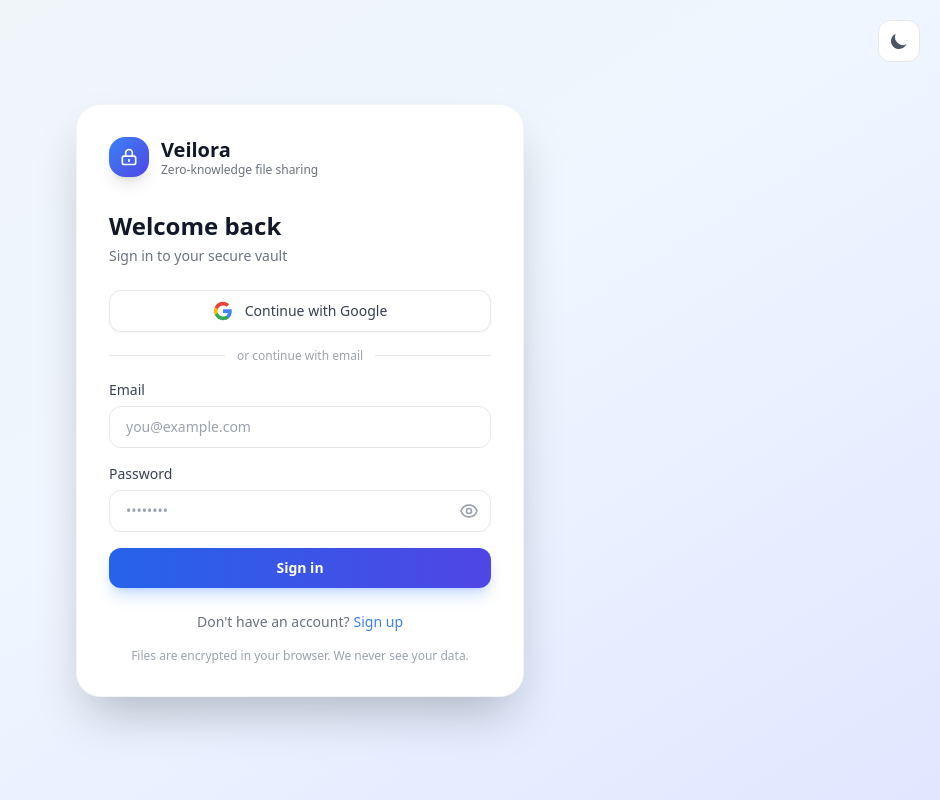
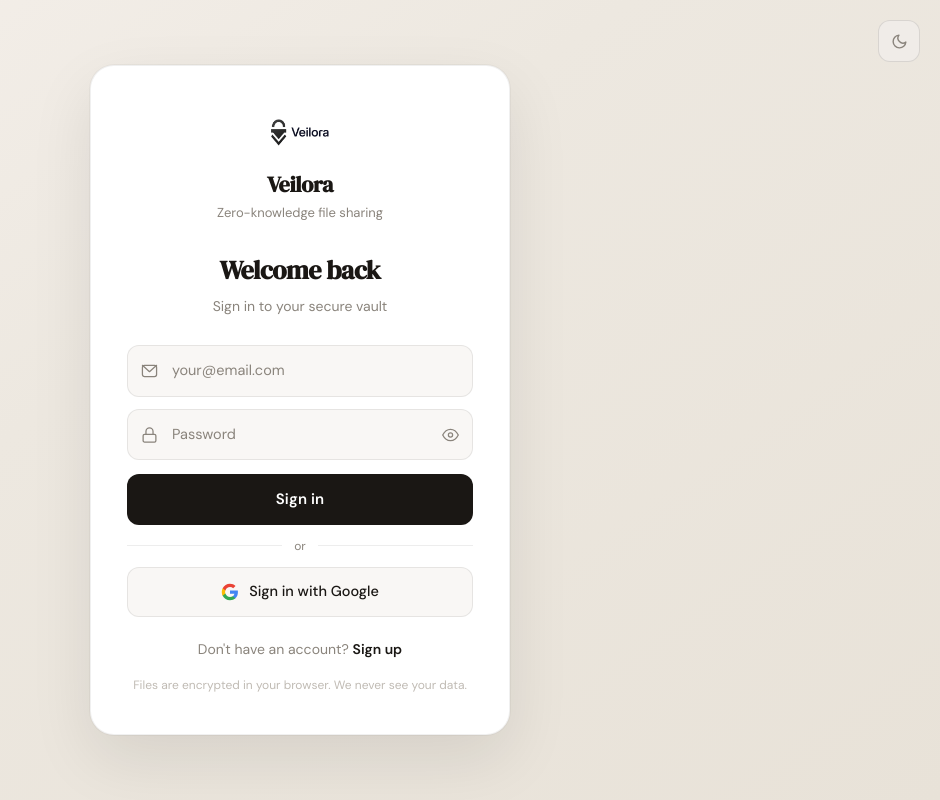
Before and after one commit to AronJoseph96/Veilora, a React app in the folder frontend/: page /login in a window 1280 px wide. Shown: the whole page, without its empty margins (340-1280 px from the left). Built offline with nearby package versions, Linux system fonts and the light colour scheme; no server answers; the HTML template or start-up script is replaced by a standard one.

Commit message:
login page fix

```diff
--- a/frontend/src/pages/Login.jsx
+++ b/frontend/src/pages/Login.jsx
@@ -32,110 +32,273 @@
     })
   }
 
+  const bg = dark
+    ? 'linear-gradient(145deg, #0f0f14 0%, #15151f 50%, #0f0f14 100%)'
+    : 'linear-gradient(145deg, #f5f0eb 0%, #ede8e0 40%, #e8e2d8 100%)'
+
+  const cardBg = dark ? '#1a1a24' : '#ffffff'
+  const cardBorder = dark ? 'rgba(255,255,255,0.07)' : 'rgba(0,0,0,0.06)'
+  const textPrimary = dark ? '#f0ece8' : '#1a1714'
+  const textSecondary = dark ? '#6b6878' : '#8a847c'
+  const inputBg = dark ? '#111118' : '#f9f7f5'
+  const inputBorder = dark ? 'rgba(255,255,255,0.08)' : 'rgba(0,0,0,0.08)'
+  const inputFocusBorder = dark ? '#6c63f5' : '#1a1714'
+  const dividerColor = dark ? 'rgba(255,255,255,0.07)' : 'rgba(0,0,0,0.07)'
+  const toggleBg = dark ? '#1f1f2e' : '#f0ece8'
+  const toggleBorder = dark ? 'rgba(255,255,255,0.1)' : 'rgba(0,0,0,0.1)'
+
   return (
-    <div className={`min-h-screen flex items-center justify-center px-4 transition-colors duration-300 ${dark ? 'bg-gray-950' : 'bg-gradient-to-br from-slate-100 via-blue-50 to-indigo-100'}`}>
-      {/* Theme toggle */}
-      <button onClick={() => setDark(!dark)}
-        className={`fixed top-5 right-5 p-2.5 rounded-xl border transition-all ${dark ? 'bg-gray-800 border-gray-700 text-yellow-400 hover:bg-gray-700' : 'bg-white border-gray-200 text-gray-600 hover:bg-gray-50'}`}>
+    <div style={{
+      minHeight: '100vh',
+      display: 'flex',
+      alignItems: 'center',
+      justifyContent: 'center',
+      background: bg,
+      fontFamily: "'DM Sans', 'Helvetica Neue', sans-serif",
+      padding: '20px',
+      transition: 'background 0.4s ease',
+      position: 'relative',
+    }}>
+      <style>{`
+        @import url('https://fonts.googleapis.com/css2?family=DM+Sans:wght@300;400;500;600;700&family=DM+Serif+Display:ital@0;1&display=swap');
+        * { box-sizing: border-box; }
+        .login-input {
+          width: 100%;
+          padding: 14px 16px 14px 44px;
+          border-radius: 12px;
+          border: 1.5px solid ${inputBorder};
+          background: ${inputBg};
+          color: ${textPrimary};
+          font-size: 14.5px;
+          font-family: 'DM Sans', sans-serif;
+          outline: none;
+          transition: border-color 0.2s ease, box-shadow 0.2s ease;
+        }
+        .login-input::placeholder { color: ${textSecondary}; }
+        .login-input:focus { border-color: ${inputFocusBorder}; box-shadow: 0 0 0 3px ${dark ? 'rgba(108,99,245,0.12)' : 'rgba(26,23,20,0.06)'}; }
+        .btn-main {
+          width: 100%;
+          padding: 14px;
+          border-radius: 12px;
+          border: none;
+          background: ${dark ? 'linear-gradient(135deg, #6c63f5, #4f46e5)' : '#1a1714'};
+          color: #fff;
+          font-size: 15px;
+          font-weight: 600;
+          font-family: 'DM Sans', sans-serif;
+          cursor: pointer;
+          transition: all 0.2s ease;
+          letter-spacing: 0.01em;
+        }
+        .btn-main:hover:not(:disabled) { transform: translateY(-1px); box-shadow: 0 6px 20px ${dark ? 'rgba(108,99,245,0.35)' : 'rgba(0,0,0,0.25)'}; }
+        .btn-main:disabled { opacity: 0.6; cursor: not-allowed; }
+        .btn-google {
+          width: 100%;
+          padding: 13px;
+          border-radius: 12px;
+          border: 1.5px solid ${inputBorder};
+          background: ${inputBg};
+          color: ${textPrimary};
+          font-size: 14.5px;
+          font-weight: 500;
+          font-family: 'DM Sans', sans-serif;
+          cursor: pointer;
+          display: flex;
+          align-items: center;
+          justify-content: center;
+          gap: 10px;
+          transition: all 0.2s ease;
+        }
+        .btn-google:hover { background: ${dark ? 'rgba(255,255,255,0.05)' : '#f5f2ef'}; transform: translateY(-1px); }
+        .toggle-btn {
+          position: fixed;
+          top: 20px;
+          right: 20px;
+          width: 42px;
+          height: 42px;
+          border-radius: 12px;
+          border: 1.5px solid ${toggleBorder};
+          background: ${toggleBg};
+          cursor: pointer;
+          display: flex;
+          align-items: center;
+          justify-content: center;
+          transition: all 0.2s ease;
+          color: ${textSecondary};
+          z-index: 100;
+        }
+        .toggle-btn:hover { transform: scale(1.05); color: ${textPrimary}; }
+        .switch-link {
+          background: none;
+          border: none;
+          color: ${dark ? '#6c63f5' : '#1a1714'};
+          font-weight: 600;
+          font-size: 14px;
+          cursor: pointer;
+          font-family: 'DM Sans', sans-serif;
+          text-decoration: underline;
+          text-decoration-color: transparent;
+          transition: text-decoration-color 0.2s;
+        }
+        .switch-link:hover { text-decoration-color: currentColor; }
+        .spin { animation: spin 0.9s linear infinite; }
+        @keyframes spin { to { transform: rotate(360deg); } }
+        .card-enter { animation: cardIn 0.5s cubic-bezier(0.22,1,0.36,1) both; }
+        @keyframes cardIn { from { opacity:0; transform:translateY(16px); } to { opacity:1; transform:translateY(0); } }
+      `}</style>
+
+      {/* Dark/Light Toggle */}
+      <button className="toggle-btn" onClick={() => setDark(!dark)} title="Toggle theme">
         {dark ? (
-          <svg className="w-5 h-5" fill="currentColor" viewBox="0 0 20 20"><path d="M10 2a1 1 0 011 1v1a1 1 0 11-2 0V3a1 1 0 011-1zm4.22 1.78a1 1 0 011.42 1.42l-.7.7a1 1 0 11-1.42-1.42l.7-.7zM18 9a1 1 0 110 2h-1a1 1 0 110-2h1zM5.78 4.22a1 1 0 010 1.42l-.7.7A1 1 0 113.66 4.92l.7-.7a1 1 0 011.42 0zM4 10a1 1 0 110 2H3a1 1 0 110-2h1zm1.07 4.93a1 1 0 011.42 0l.7.7a1 1 0 11-1.42 1.42l-.7-.7a1 1 0 010-1.42zM10 16a1 1 0 011 1v1a1 1 0 11-2 0v-1a1 1 0 011-1zm4.93-1.07a1 1 0 010 1.42l-.7.7a1 1 0 11-1.42-1.42l.7-.7a1 1 0 011.42 0zM10 6a4 4 0 100 8 4 4 0 000-8z"/></svg>
+          <svg width="18" height="18" viewBox="0 0 24 24" fill="none" stroke="currentColor" strokeWidth="2" strokeLinecap="round" strokeLinejoin="round">
+            <circle cx="12" cy="12" r="5"/><line x1="12" y1="1" x2="12" y2="3"/><line x1="12" y1="21" x2="12" y2="23"/>
+            <line x1="4.22" y1="4.22" x2="5.64" y2="5.64"/><line x1="18.36" y1="18.36" x2="19.78" y2="19.78"/>
+            <line x1="1" y1="12" x2="3" y2="12"/><line x1="21" y1="12" x2="23" y2="12"/>
+            <line x1="4.22" y1="19.78" x2="5.64" y2="18.36"/><line x1="18.36" y1="5.64" x2="19.78" y2="4.22"/>
+          </svg>
         ) : (
-          <svg className="w-5 h-5" fill="currentColor" viewBox="0 0 20 20"><path d="M17.293 13.293A8 8 0 016.707 2.707a8.001 8.001 0 1010.586 10.586z"/></svg>
+          <svg width="17" height="17" viewBox="0 0 24 24" fill="none" stroke="currentColor" strokeWidth="2" strokeLinecap="round" strokeLinejoin="round">
+            <path d="M21 12.79A9 9 0 1111.21 3 7 7 0 0021 12.79z"/>
+          </svg>
         )}
       </button>
 
-      <div className={`w-full max-w-md rounded-3xl shadow-2xl p-8 transition-colors duration-300 ${dark ? 'bg-gray-900 border border-gray-800' : 'bg-white border border-gray-100'}`}>
-        {/* Logo */}
-        <div className="flex items-center gap-3 mb-8">
-          <div className="w-10 h-10 rounded-2xl bg-gradient-to-br from-blue-500 to-indigo-600 flex items-center justify-center shadow-lg">
-            <svg className="w-5 h-5 text-white" fill="none" stroke="currentColor" viewBox="0 0 24 24"><path strokeLinecap="round" strokeLinejoin="round" strokeWidth={2} d="M12 15v2m-6 4h12a2 2 0 002-2v-6a2 2 0 00-2-2H6a2 2 0 00-2 2v6a2 2 0 002 2zm10-10V7a4 4 0 00-8 0v4h8z"/></svg>
+      {/* Card */}
+      <div className="card-enter" style={{
+        width: '100%',
+        maxWidth: 420,
+        background: cardBg,
+        border: `1px solid ${cardBorder}`,
+        borderRadius: 24,
+        padding: '40px 36px',
+        boxShadow: dark
+          ? '0 32px 80px rgba(0,0,0,0.6), 0 0 0 1px rgba(255,255,255,0.04)'
+          : '0 24px 64px rgba(0,0,0,0.09), 0 0 0 1px rgba(0,0,0,0.04)',
+        transition: 'background 0.4s, border-color 0.4s, box-shadow 0.4s',
+      }}>
+
+        {/* Logo + Brand */}
+        <div style={{ display: 'flex', flexDirection: 'column', alignItems: 'center', marginBottom: 28 }}>
+          <img
+            src="/logo.png"
+            alt="Veilora"
+            style={{
+              height: 52,
+              width: 'auto',
+              marginBottom: 10,
+              filter: dark ? 'brightness(0) invert(1)' : 'none',
+            }}
+          />
+          <span style={{ fontSize: 22, fontWeight: 700, color: textPrimary, letterSpacing: '-0.3px', fontFamily: "'DM Serif Display', serif" }}>
+            Veilora
+          </span>
+          <span style={{ fontSize: 13, color: textSecondary, marginTop: 2 }}>Zero-knowledge file sharing</span>
+        </div>
+
+        {/* Heading */}
+        <div style={{ textAlign: 'center', marginBottom: 28 }}>
+          <h1 style={{ fontSize: 26, fontWeight: 700, color: textPrimary, margin: 0, letterSpacing: '-0.4px', fontFamily: "'DM Serif Display', serif" }}>
+            {isSignup ? 'Create an account' : 'Welcome back'}
+          </h1>
+          <p style={{ fontSize: 14, color: textSecondary, marginTop: 6 }}>
+            {isSignup ? 'Start sharing files with zero compromise' : 'Sign in to your secure vault'}
+          </p>
+        </div>
+
+        {/* Fields */}
+        <div style={{ display: 'flex', flexDirection: 'column', gap: 12, marginBottom: 14 }}>
+          {/* Email */}
+          <div style={{ position: 'relative' }}>
+            <span style={{ position: 'absolute', left: 14, top: '50%', transform: 'translateY(-50%)', color: textSecondary, pointerEvents: 'none', display: 'flex' }}>
+              <svg width="17" height="17" viewBox="0 0 24 24" fill="none" stroke="currentColor" strokeWidth="1.8" strokeLinecap="round" strokeLinejoin="round">
+                <rect x="2" y="4" width="20" height="16" rx="3"/><polyline points="2,4 12,13 22,4"/>
+              </svg>
+            </span>
+            <input
+              className="login-input"
+              type="email"
+              placeholder="your@email.com"
+              value={email}
+              onChange={e => setEmail(e.target.value)}
+              required
+            />
           </div>
-          <div>
-            <h1 className={`text-xl font-bold leading-tight ${dark ? 'text-white' : 'text-gray-900'}`}>Veilora</h1>
-            <p className={`text-xs ${dark ? 'text-gray-400' : 'text-gray-500'}`}>Zero-knowledge file sharing</p>
+
+          {/* Password */}
+          <div style={{ position: 'relative' }}>
+            <span style={{ position: 'absolute', left: 14, top: '50%', transform: 'translateY(-50%)', color: textSecondary, pointerEvents: 'none', display: 'flex' }}>
+              <svg width="17" height="17" viewBox="0 0 24 24" fill="none" stroke="currentColor" strokeWidth="1.8" strokeLinecap="round" strokeLinejoin="round">
+                <rect x="3" y="11" width="18" height="11" rx="2"/><path d="M7 11V7a5 5 0 0110 0v4"/>
+              </svg>
+            </span>
+            <input
+              className="login-input"
+              type={showPassword ? 'text' : 'password'}
+              placeholder="Password"
+              value={password}
+              onChange={e => setPassword(e.target.value)}
+              required
+              style={{ paddingRight: 44 }}
+            />
+            <button
+              type="button"
+              onClick={() => setShowPassword(!showPassword)}
+              style={{ position: 'absolute', right: 14, top: '50%', transform: 'translateY(-50%)', background: 'none', border: 'none', cursor: 'pointer', color: textSecondary, display: 'flex', padding: 0 }}
+            >
+              {showPassword ? (
+                <svg width="17" height="17" viewBox="0 0 24 24" fill="none" stroke="currentColor" strokeWidth="1.8" strokeLinecap="round" strokeLinejoin="round"><path d="M17.94 17.94A10.07 10.07 0 0112 20c-7 0-11-8-11-8a18.45 18.45 0 015.06-5.94M9.9 4.24A9.12 9.12 0 0112 4c7 0 11 8 11 8a18.5 18.5 0 01-2.16 3.19m-6.72-1.07a3 3 0 11-4.24-4.24"/><line x1="1" y1="1" x2="23" y2="23"/></svg>
+              ) : (
+                <svg width="17" height="17" viewBox="0 0 24 24" fill="none" stroke="currentColor" strokeWidth="1.8" strokeLinecap="round" strokeLinejoin="round"><path d="M1 12s4-8 11-8 11 8 11 8-4 8-11 8-11-8-11-8z"/><circle cx="12" cy="12" r="3"/></svg>
+              )}
+            </button>
           </div>
         </div>
 
-        <h2 className={`text-2xl font-bold mb-1 ${dark ? 'text-white' : 'text-gray-900'}`}>
-          {isSignup ? 'Create account' : 'Welcome back'}
-        </h2>
-        <p className={`text-sm mb-6 ${dark ? 'text-gray-400' : 'text-gray-500'}`}>
-          {isSignup ? 'Start sharing files securely' : 'Sign in to your secure vault'}
-        </p>
+        {/* Error */}
+        {error && (
+          <div style={{ background: dark ? 'rgba(239,68,68,0.1)' : '#fef2f2', border: `1px solid ${dark ? 'rgba(239,68,68,0.2)' : '#fecaca'}`, borderRadius: 10, padding: '10px 14px', marginBottom: 12, display: 'flex', gap: 8, alignItems: 'center' }}>
+            <svg width="15" height="15" viewBox="0 0 24 24" fill="none" stroke="#ef4444" strokeWidth="2" strokeLinecap="round" strokeLinejoin="round"><circle cx="12" cy="12" r="10"/><line x1="12" y1="8" x2="12" y2="12"/><line x1="12" y1="16" x2="12.01" y2="16"/></svg>
+            <p style={{ color: '#ef4444', fontSize: 13, margin: 0 }}>{error}</p>
+          </div>
+        )}
+
+        {/* Main CTA */}
+        <button className="btn-main" onClick={handleSubmit} disabled={loading} style={{ marginBottom: 12 }}>
+          {loading ? (
+            <span style={{ display: 'flex', alignItems: 'center', justifyContent: 'center', gap: 8 }}>
+              <svg className="spin" width="16" height="16" viewBox="0 0 24 24" fill="none" stroke="currentColor" strokeWidth="2.5"><path d="M12 2v4M12 18v4M4.93 4.93l2.83 2.83M16.24 16.24l2.83 2.83M2 12h4M18 12h4M4.93 19.07l2.83-2.83M16.24 7.76l2.83-2.83"/></svg>
+              Please wait…
+            </span>
+          ) : isSignup ? 'Create account' : 'Sign in'}
+        </button>
+
+        {/* Divider */}
+        <div style={{ display: 'flex', alignItems: 'center', gap: 12, marginBottom: 12 }}>
+          <div style={{ flex: 1, height: 1, background: dividerColor }}/>
+          <span style={{ fontSize: 12, color: textSecondary, whiteSpace: 'nowrap' }}>or</span>
+          <div style={{ flex: 1, height: 1, background: dividerColor }}/>
+        </div>
 
         {/* Google */}
-        <button onClick={handleGoogle}
-          className={`w-full flex items-center justify-center gap-3 py-2.5 px-4 rounded-xl border font-medium text-sm transition-all mb-4 ${dark ? 'bg-gray-800 border-gray-700 text-white hover:bg-gray-700' : 'bg-white border-gray-200 text-gray-700 hover:bg-gray-50'} shadow-sm`}>
-          <svg className="w-5 h-5" viewBox="0 0 24 24">
+        <button className="btn-google" onClick={handleGoogle}>
+          <svg width="18" height="18" viewBox="0 0 24 24">
             <path fill="#4285F4" d="M22.56 12.25c0-.78-.07-1.53-.2-2.25H12v4.26h5.92c-.26 1.37-1.04 2.53-2.21 3.31v2.77h3.57c2.08-1.92 3.28-4.74 3.28-8.09z"/>
             <path fill="#34A853" d="M12 23c2.97 0 5.46-.98 7.28-2.66l-3.57-2.77c-.98.66-2.23 1.06-3.71 1.06-2.86 0-5.29-1.93-6.16-4.53H2.18v2.84C3.99 20.53 7.7 23 12 23z"/>
             <path fill="#FBBC05" d="M5.84 14.09c-.22-.66-.35-1.36-.35-2.09s.13-1.43.35-2.09V7.07H2.18C1.43 8.55 1 10.22 1 12s.43 3.45 1.18 4.93l3.66-2.84z"/>
             <path fill="#EA4335" d="M12 5.38c1.62 0 3.06.56 4.21 1.64l3.15-3.15C17.45 2.09 14.97 1 12 1 7.7 1 3.99 3.47 2.18 7.07l3.66 2.84c.87-2.6 3.3-4.53 6.16-4.53z"/>
           </svg>
-          Continue with Google
+          Sign in with Google
         </button>
 
-        <div className="flex items-center gap-3 mb-4">
-          <div className={`flex-1 h-px ${dark ? 'bg-gray-700' : 'bg-gray-200'}`}/>
-          <span className={`text-xs ${dark ? 'text-gray-500' : 'text-gray-400'}`}>or continue with email</span>
-          <div className={`flex-1 h-px ${dark ? 'bg-gray-700' : 'bg-gray-200'}`}/>
-        </div>
-
-        <form onSubmit={handleSubmit} className="space-y-4">
-          <div>
-            <label className={`block text-sm font-medium mb-1.5 ${dark ? 'text-gray-300' : 'text-gray-700'}`}>Email</label>
-            <input
-              type="email" placeholder="you@example.com"
-              className={`w-full px-4 py-2.5 rounded-xl border text-sm outline-none transition-all ${dark ? 'bg-gray-800 border-gray-700 text-white placeholder-gray-500 focus:border-blue-500 focus:ring-2 focus:ring-blue-500/20' : 'bg-white border-gray-200 text-gray-900 placeholder-gray-400 focus:border-blue-500 focus:ring-2 focus:ring-blue-500/20'}`}
-              value={email} onChange={e => setEmail(e.target.value)} required />
-          </div>
-
-          <div>
-            <label className={`block text-sm font-medium mb-1.5 ${dark ? 'text-gray-300' : 'text-gray-700'}`}>Password</label>
-            <div className="relative">
-              <input
-                type={showPassword ? 'text' : 'password'}
-                placeholder="••••••••"
-                className={`w-full px-4 py-2.5 pr-11 rounded-xl border text-sm outline-none transition-all ${dark ? 'bg-gray-800 border-gray-700 text-white placeholder-gray-500 focus:border-blue-500 focus:ring-2 focus:ring-blue-500/20' : 'bg-white border-gray-200 text-gray-900 placeholder-gray-400 focus:border-blue-500 focus:ring-2 focus:ring-blue-500/20'}`}
-                value={password} onChange={e => setPassword(e.target.value)} required />
-              <button type="button" onClick={() => setShowPassword(!showPassword)}
-                className={`absolute right-3 top-1/2 -translate-y-1/2 ${dark ? 'text-gray-400 hover:text-gray-200' : 'text-gray-400 hover:text-gray-600'}`}>
-                {showPassword ? (
-                  <svg className="w-5 h-5" fill="none" stroke="currentColor" viewBox="0 0 24 24"><path strokeLinecap="round" strokeLinejoin="round" strokeWidth={2} d="M13.875 18.825A10.05 10.05 0 0112 19c-4.478 0-8.268-2.943-9.543-7a9.97 9.97 0 011.563-3.029m5.858.908a3 3 0 114.243 4.243M9.878 9.878l4.242 4.242M9.88 9.88l-3.29-3.29m7.532 7.532l3.29 3.29M3 3l3.59 3.59m0 0A9.953 9.953 0 0112 5c4.478 0 8.268 2.943 9.543 7a10.025 10.025 0 01-4.132 4.411m0 0L21 21"/></svg>
-                ) : (
-                  <svg className="w-5 h-5" fill="none" stroke="currentColor" viewBox="0 0 24 24"><path strokeLinecap="round" strokeLinejoin="round" strokeWidth={2} d="M15 12a3 3 0 11-6 0 3 3 0 016 0z"/><path strokeLinecap="round" strokeLinejoin="round" strokeWidth={2} d="M2.458 12C3.732 7.943 7.523 5 12 5c4.478 0 8.268 2.943 9.542 7-1.274 4.057-5.064 7-9.542 7-4.477 0-8.268-2.943-9.542-7z"/></svg>
-                )}
-              </button>
-            </div>
-          </div>
-
-          {error && (
-            <div className="flex items-center gap-2 bg-red-500/10 border border-red-500/20 rounded-xl px-4 py-3">
-              <svg className="w-4 h-4 text-red-500 shrink-0" fill="currentColor" viewBox="0 0 20 20"><path fillRule="evenodd" d="M18 10a8 8 0 11-16 0 8 8 0 0116 0zm-7 4a1 1 0 11-2 0 1 1 0 012 0zm-1-9a1 1 0 00-1 1v4a1 1 0 102 0V6a1 1 0 00-1-1z" clipRule="evenodd"/></svg>
-              <p className="text-red-500 text-sm">{error}</p>
-            </div>
-          )}
-
-          <button type="submit" disabled={loading}
-            className="w-full bg-gradient-to-r from-blue-600 to-indigo-600 hover:from-blue-700 hover:to-indigo-700 text-white py-2.5 rounded-xl text-sm font-semibold transition-all shadow-lg shadow-blue-500/25 disabled:opacity-50 disabled:cursor-not-allowed">
-            {loading ? (
-              <span className="flex items-center justify-center gap-2">
-                <svg className="animate-spin w-4 h-4" fill="none" viewBox="0 0 24 24"><circle className="opacity-25" cx="12" cy="12" r="10" stroke="currentColor" strokeWidth="4"/><path className="opacity-75" fill="currentColor" d="M4 12a8 8 0 018-8v8z"/></svg>
-                Please wait...
-              </span>
-            ) : isSignup ? 'Create account' : 'Sign in'}
-          </button>
-        </form>
-
-        <p className={`text-sm text-center mt-6 ${dark ? 'text-gray-400' : 'text-gray-500'}`}>
-          {isSignup ? 'Already have an account?' : "Don't have an account?"}
-          <button className="text-blue-500 font-medium ml-1 hover:text-blue-400 transition-colors"
-            onClick={() => { setIsSignup(!isSignup); setError('') }}>
-            {isSignup ? 'Sign in' : 'Sign up'}
+        {/* Switch */}
+        <p style={{ textAlign: 'center', fontSize: 14, color: textSecondary, marginTop: 22, margin: '22px 0 0' }}>
+          {isSignup ? 'Already have an account? ' : "Don't have an account? "}
+          <button className="switch-link" onClick={() => { setIsSignup(!isSignup); setError('') }}>
+            {isSignup ? 'Login' : 'Sign up'}
           </button>
         </p>
 
-        <p className={`text-xs text-center mt-4 ${dark ? 'text-gray-600' : 'text-gray-400'}`}>
+        <p style={{ textAlign: 'center', fontSize: 12, color: dark ? '#38384a' : '#c0bbb4', marginTop: 16 }}>
           Files are encrypted in your browser. We never see your data.
         </p>
       </div>
```
